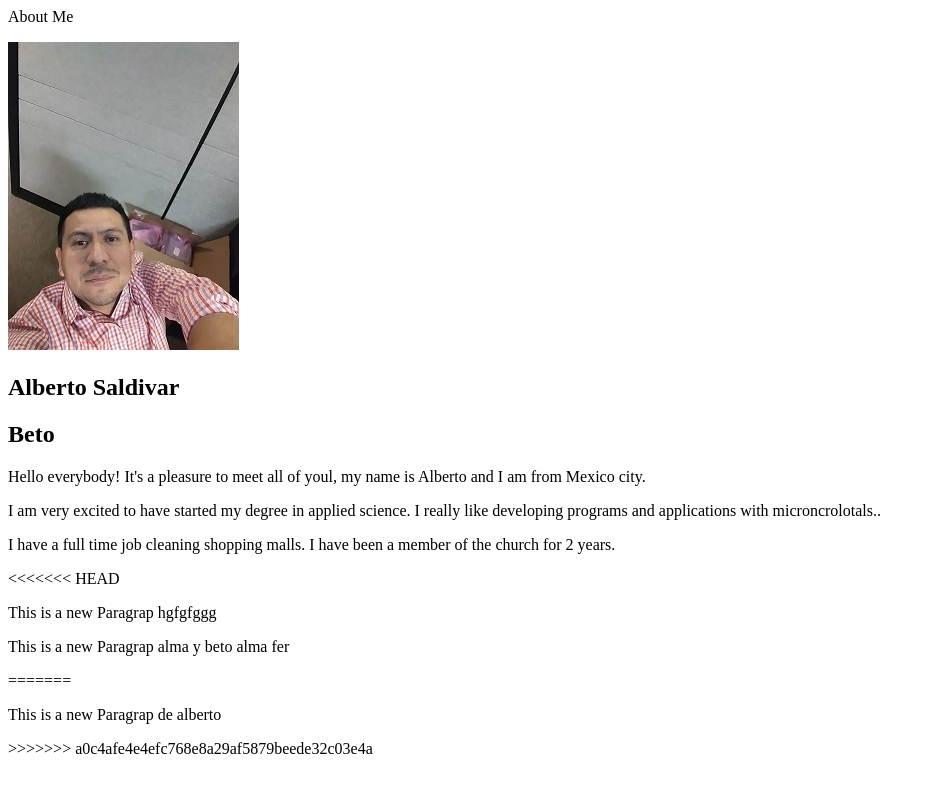
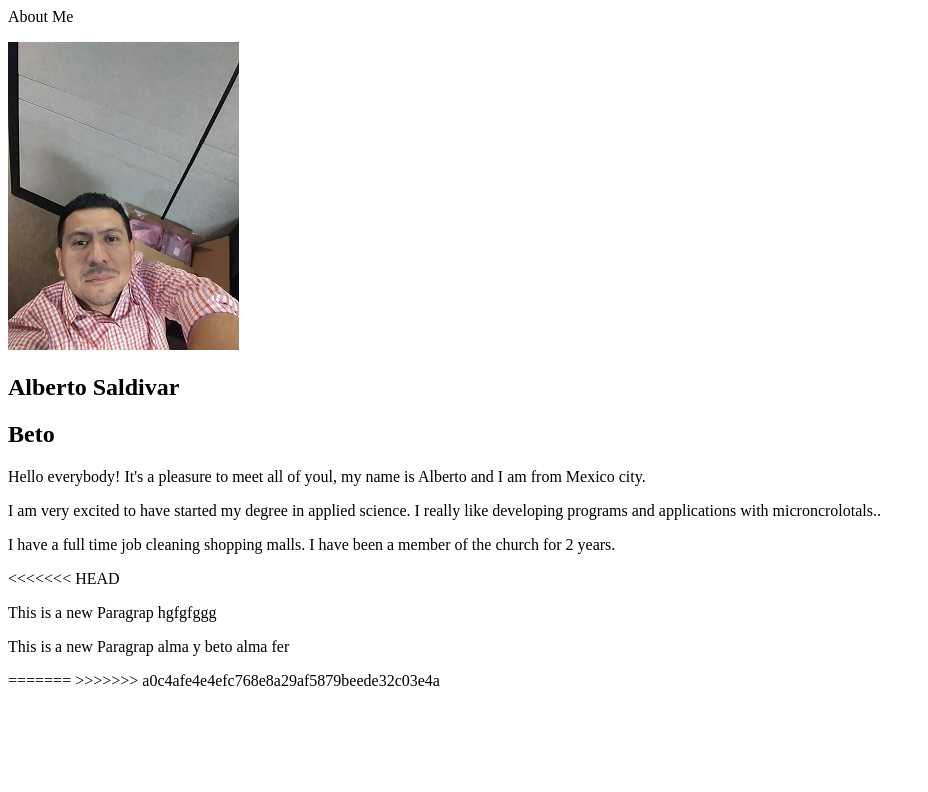
Before and after one commit to Alberticos/wdd130, a plain HTML site: page aboutme/index.html in a window 1280 px wide. Shown: the whole page, without its empty margins (0-928 px from the left). Drawn offline with Linux system fonts and the light colour scheme.

Commit message:
ver que pasa

```diff
--- a/aboutme/index.html
+++ b/aboutme/index.html
@@ -24,7 +24,7 @@
     <p>This is a new Paragrap  alma y beto alma fer</p>
 
 =======
-    <p>This is a new Paragrap de alberto </p>
+
 
 
 
```
